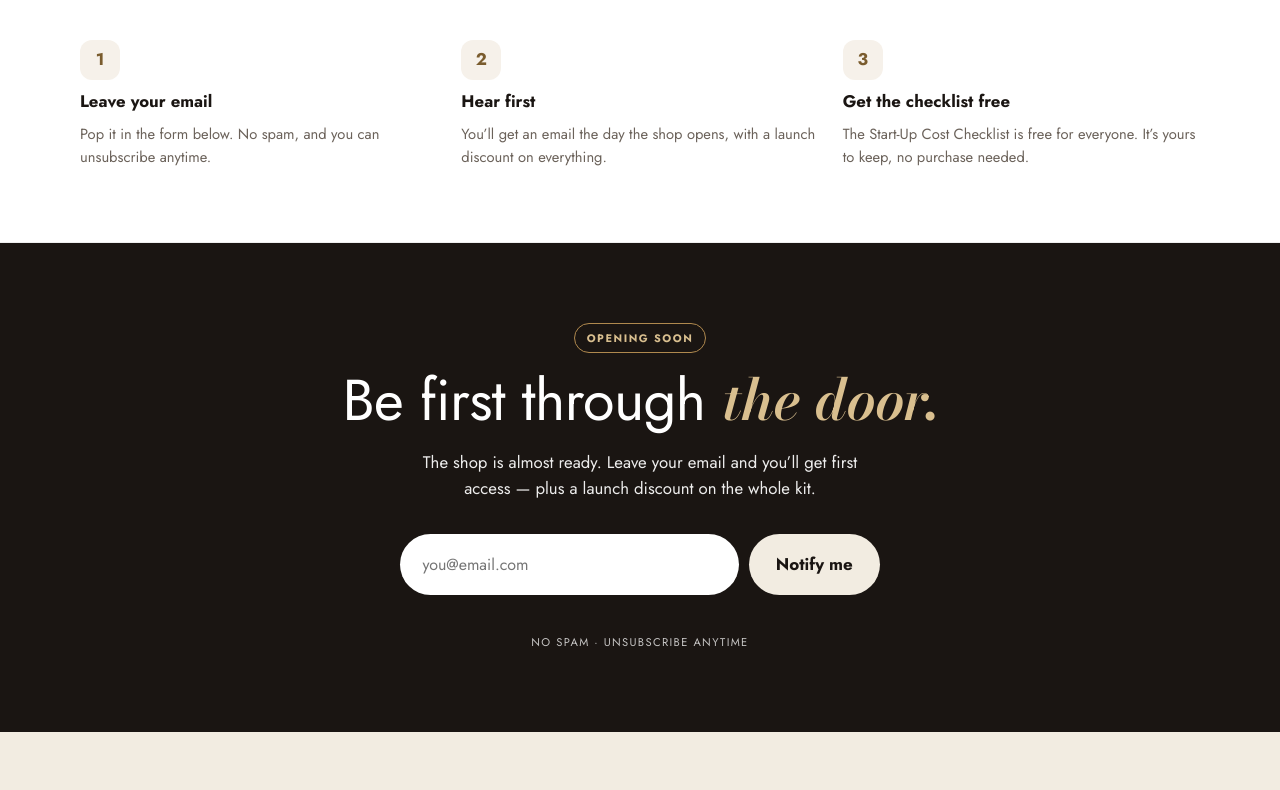
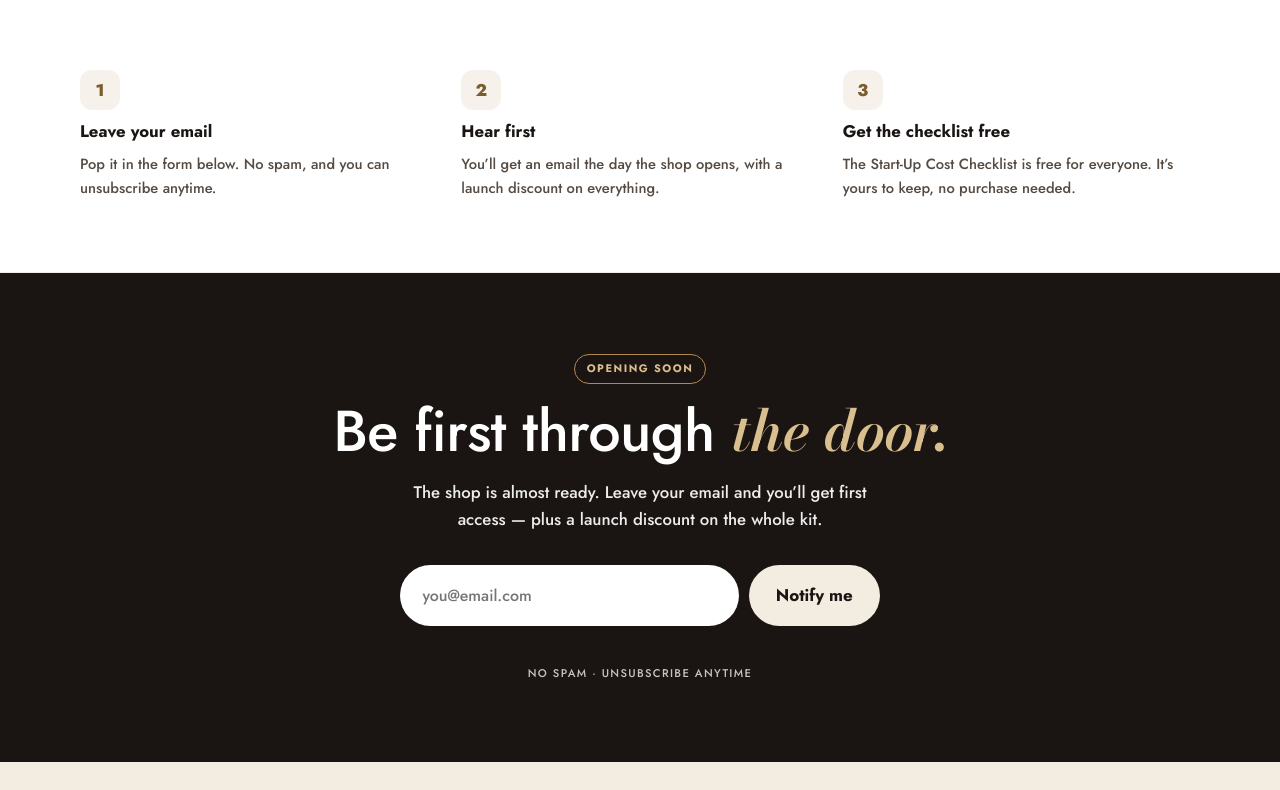
Before and after one commit to emmaj248/after-five-founder, a plain HTML site: page public/shop.html in a window 1280 px wide. Shown: the part 1656-2446 px from the top of the page. Drawn offline with nearby package versions, Linux system fonts and the light colour scheme.

Commit message:
Make body text heavier and darker so it reads more easily
Jost body text goes from 400 to 500 on every page, large Jost headings from
400 to 500, muted grey text is darker, and browser font thinning on Mac is
off. Homepage Bodoni headings use a lower optical size so their thin strokes
are sturdier. Jost now loads as a weight range.

Co-Authored-By: Claude Opus 5.5 <noreply@anthropic.com>
Claude-Session: https://claude.ai/code/session_01EWUL5sKaSTExd4HKL3qh3L

```diff
--- a/public/assets/site.css
+++ b/public/assets/site.css
@@ -3,7 +3,7 @@
 :root{
   --sx-ink:#1A1512;--sx-warm:#FAF8F4;--sx-cream:#F2ECE1;--sx-blush:#EDE6D9;--sx-line:#E6DCCD;
   /* Gold for shapes and large display text; gold-ink for small text and buttons (WCAG AA on cream). */
-  --sx-gold:#B0894E;--sx-gold-ink:#7A5C2E;--sx-muted:#6B625A;
+  --sx-gold:#B0894E;--sx-gold-ink:#7A5C2E;--sx-muted:#554B42;
   --sx-sans:'Jost',system-ui,sans-serif;--sx-serif:'Bodoni Moda',Georgia,serif;
   --sx-wrap:min(1120px,calc(100% - 40px));
 }
@@ -44,7 +44,7 @@
 /* signup strip */
 .sx-follow{padding:5rem 0;background:var(--sx-ink);color:#fff;text-align:center;font-family:var(--sx-sans)}
 .sx-eyebrow{display:inline-block;margin:0;padding:.5em 1.1em;border:1.5px solid var(--sx-gold);border-radius:100px;font-size:.68rem;font-weight:700;letter-spacing:.14em;text-transform:uppercase;color:#D9BF8F}
-.sx-follow h2{margin:1rem 0 0;font-size:clamp(2.2rem,5vw,3.6rem);font-weight:400;line-height:1.05;letter-spacing:-.01em;color:#fff}
+.sx-follow h2{margin:1rem 0 0;font-size:clamp(2.2rem,5vw,3.6rem);font-weight:500;line-height:1.05;letter-spacing:-.01em;color:#fff}
 .sx-follow h2 em{font-family:var(--sx-serif);font-style:italic;font-weight:600;color:#D9BF8F;font-optical-sizing:none;font-variation-settings:'opsz' 22}
 .sx-follow-text{max-width:44ch;margin:1.1rem auto 0;font-size:1.05rem;opacity:.92}
 .sx-form{display:flex;flex-wrap:wrap;justify-content:center;gap:.6rem;max-width:480px;margin:2rem auto 0}
--- a/public/shop.html
+++ b/public/shop.html
@@ -18,11 +18,11 @@
 <meta name="twitter:description" content="Tools, templates and guides for small businesses going digital — from After Five Founder.">
 <meta name="twitter:image" content="https://afterfivefounder.com/assets/og.jpg">
 <meta name="description" content="Tools, templates and guides for small businesses going digital — from After Five Founder.">
-<link href="https://fonts.googleapis.com/css2?family=Jost:wght@300;400;500;600;700&family=Bodoni+Moda:ital,opsz,wght@0,6..96,500;0,6..96,600;1,6..96,500;1,6..96,600&display=swap" rel="stylesheet">
+<link href="https://fonts.googleapis.com/css2?family=Jost:wght@300..800&family=Bodoni+Moda:ital,opsz,wght@0,6..96,500;0,6..96,600;1,6..96,500;1,6..96,600&display=swap" rel="stylesheet">
 <link rel="stylesheet" href="/assets/site.css">
 <style>
 :root{
-  --cream:#F2ECE1;--paper:#FFFFFF;--paper-2:#FFFCF8;--ink:#1A1512;--ink-soft:#6B625A;
+  --cream:#F2ECE1;--paper:#FFFFFF;--paper-2:#FFFCF8;--ink:#1A1512;--ink-soft:#554B42;
   --taupe:#CBBBA4;--taupe-2:#E0D3BF;--gold:#B0894E;--gold-ink:#7A5C2E;--orange:#CBBBA4;
   --line:rgba(17,17,17,.12);--line-soft:rgba(17,17,17,.07);
   --shadow:0 1px 2px rgba(17,17,17,.04), 0 18px 40px -24px rgba(17,17,17,.22);
@@ -34,7 +34,7 @@
 *{box-sizing:border-box}
 html{scroll-behavior:smooth}
 @media (prefers-reduced-motion:reduce){html{scroll-behavior:auto}}
-body{margin:0;background:var(--cream);color:var(--ink);font-family:var(--sans);font-size:17px;line-height:1.6;-webkit-font-smoothing:antialiased;overflow-x:hidden}
+body{margin:0;background:var(--cream);color:var(--ink);font-family:var(--sans);font-weight:500;font-size:17px;line-height:1.6;-webkit-font-smoothing:auto;-moz-osx-font-smoothing:auto;overflow-x:hidden}
 a{color:inherit;text-decoration:none}
 :focus-visible{outline:2.5px solid var(--gold);outline-offset:3px;border-radius:4px}
 .wrap{width:var(--sx-wrap);margin-inline:auto}
@@ -102,7 +102,7 @@ h1,h2,h3{text-wrap:balance;margin:0}
 
 
 /* --- headings consistent with landing (Jost 400 + Bodoni italic accent) --- */
-.intro h1,.pane-intro h2,.hero h1,.block .head h2,.case-study h2,.cta h2{font-weight:400}
+.intro h1,.pane-intro h2,.hero h1,.block .head h2,.case-study h2,.cta h2{font-weight:500}
 .intro h1 em,.pane-intro h2 em,.hero h1 em,.block .head h2 em,.case-study h2 em,.cta h2 em{font-weight:600;font-optical-sizing:none;font-variation-settings:'opsz' 22}
 
 </style>
--- a/worker.js
+++ b/worker.js
@@ -5,14 +5,14 @@ var __name = (target, value) => __defProp(target, "name", { value, configurable:
 import { siteHeader, siteFollow, siteFooter } from "./chrome.js";
 import "./public/assets/md.js";
 import { TOOLS, REGIONS, toolBySlug } from "./tools.js";
-var FONTS = `<link rel="preconnect" href="https://fonts.googleapis.com"><link rel="preconnect" href="https://fonts.gstatic.com" crossorigin><link href="https://fonts.googleapis.com/css2?family=Jost:wght@300;400;500;600;700&family=Bodoni+Moda:ital,opsz,wght@1,6..96,500;1,6..96,600;1,6..96,700&display=swap" rel="stylesheet"><link rel="stylesheet" href="/assets/site.css">`;
+var FONTS = `<link rel="preconnect" href="https://fonts.googleapis.com"><link rel="preconnect" href="https://fonts.gstatic.com" crossorigin><link href="https://fonts.googleapis.com/css2?family=Jost:wght@300..800&family=Bodoni+Moda:ital,opsz,wght@1,6..96,500;1,6..96,600;1,6..96,700&display=swap" rel="stylesheet"><link rel="stylesheet" href="/assets/site.css">`;
 var CSS = `
-:root{--gold:#B0894E;--gold-ink:#7A5C2E;--muted:#6B625A;--ink:#1A1512;--warm:#FAF8F4;--blush:#EDE6D9;--cream:#F2ECE1;--line:#EADFD2;--r:22px}
+:root{--gold:#B0894E;--gold-ink:#7A5C2E;--muted:#554B42;--ink:#1A1512;--warm:#FAF8F4;--blush:#EDE6D9;--cream:#F2ECE1;--line:#EADFD2;--r:22px}
 *{box-sizing:border-box}html,body{margin:0;padding:0;max-width:100%;overflow-x:hidden}
-body{background:var(--warm);color:var(--ink);font-family:'Jost',system-ui,sans-serif;font-size:1.0rem;line-height:1.6;-webkit-font-smoothing:antialiased}
+body{background:var(--warm);color:var(--ink);font-family:'Jost',system-ui,sans-serif;font-weight:500;font-size:1.0rem;line-height:1.6;-webkit-font-smoothing:auto;-moz-osx-font-smoothing:auto}
 img{max-width:100%;display:block}a{color:inherit;text-decoration:none}
 .wrap{width:var(--sx-wrap);margin-inline:auto}
-.serif{font-family:'Jost',system-ui,sans-serif;font-weight:400;line-height:1.08;letter-spacing:-.01em}
+.serif{font-family:'Jost',system-ui,sans-serif;font-weight:500;line-height:1.08;letter-spacing:-.01em}
 .serif em{font-family:'Bodoni Moda',Georgia,serif;font-style:italic;font-weight:600;font-optical-sizing:none;font-variation-settings:'opsz' 22}
 .mono{font-family:'Jost',system-ui,sans-serif;text-transform:uppercase;letter-spacing:.14em;font-size:.72rem;font-weight:700}
 .btn{font-family:'Jost',system-ui,sans-serif;display:inline-flex;align-items:center;gap:.5em;font-weight:600;border-radius:100px;padding:.7em 1.3em;font-size:.92rem;cursor:pointer;border:2px solid transparent;transition:transform .12s}
```
Also changed, not shown: public/costing-suite.html (+4 -4 lines), public/index.html (+5 -4 lines).
